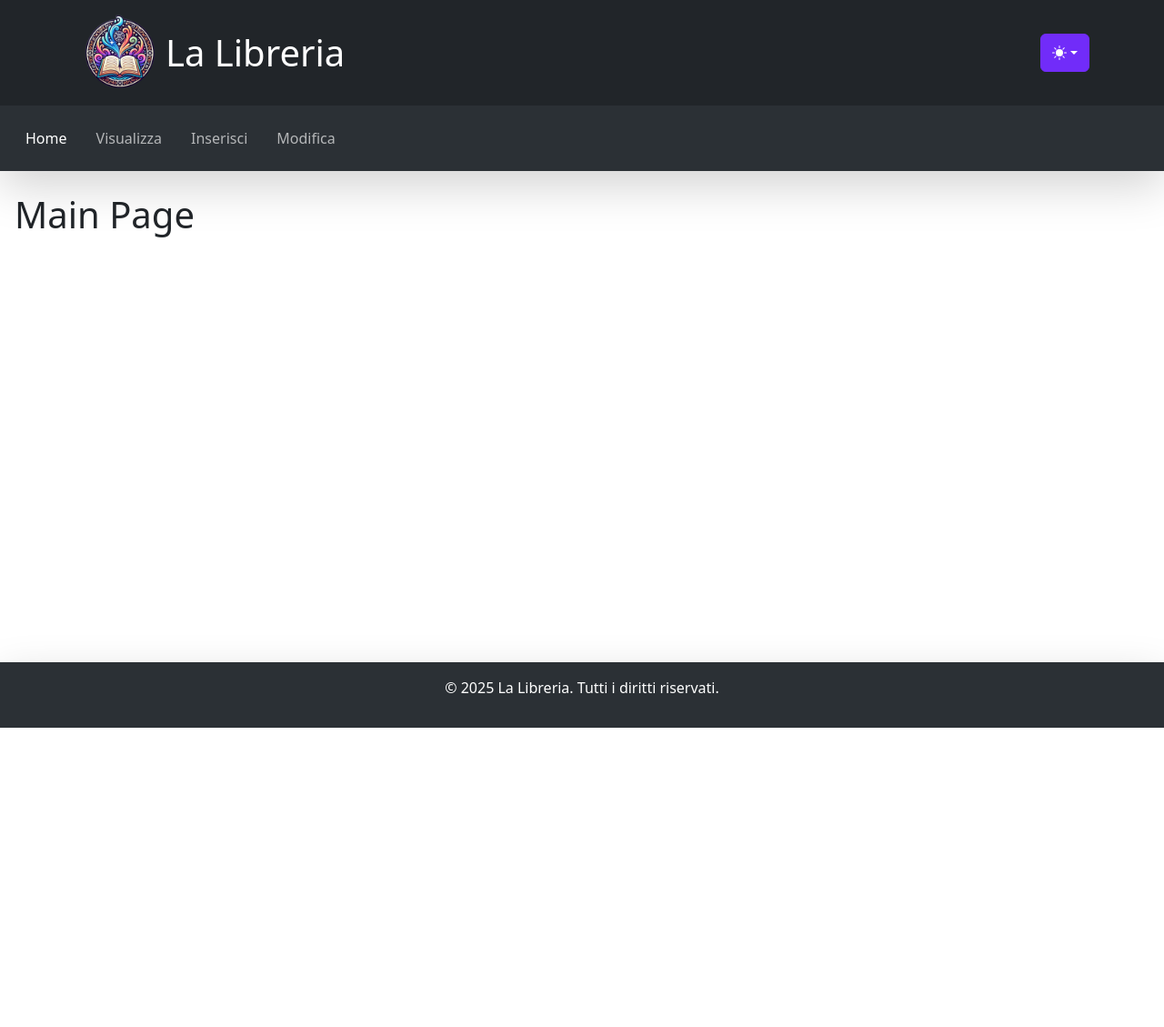
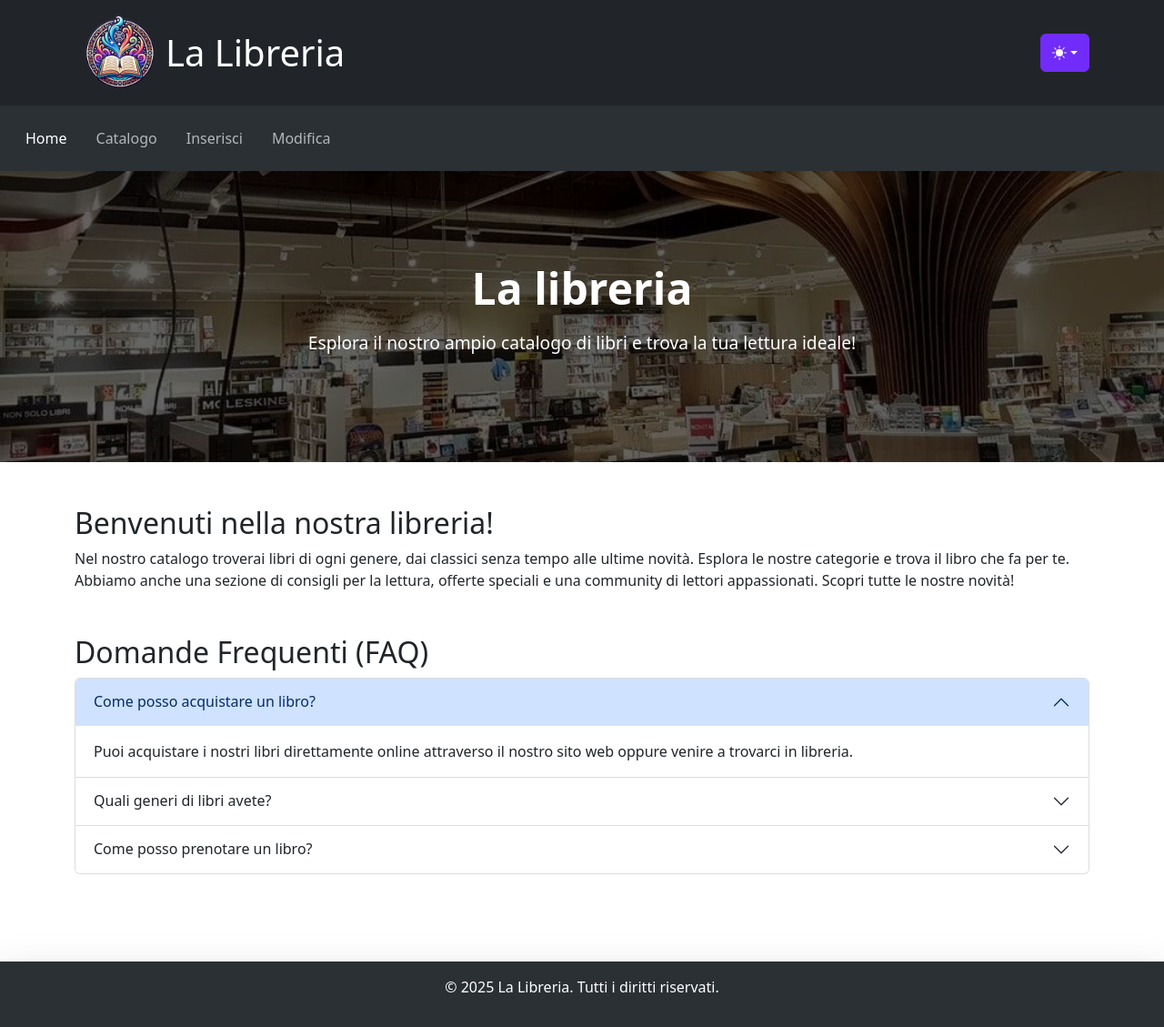
Before and after one commit to matteofuso/Libreria, a PHP site: page / in a window 1280 px wide. Shown: the whole page at 91% size. Before the commit the page ends 800 px from the top, so only its background shows below. Run offline with PHP 8.4, Linux system fonts and the light colour scheme.

Commit message:
Homepage and minor changes

```diff
--- a/componenti/alert.php
+++ b/componenti/alert.php
@@ -29,7 +29,7 @@ if (isset($_GET['succ'])){
         $succ = '-1';
     }
     echo "<div class='alert alert-success alert-dismissible d-flex align-items-center' role='alert'>
-          <svg class='bi flex-shrink-0 me-2' role='img' aria-label='Success:'><path d='M8 16A8 8 0 1 0 8 0a8 8 0 0 0 0 16zm.93-9.412-1 4.705c-.07.34.029.533.304.533.194 0 .487-.07.686-.246l-.088.416c-.287.346-.92.598-1.465.598-.703 0-1.002-.422-.808-1.319l.738-3.468c.064-.293.006-.399-.287-.47l-.451-.081.082-.381 2.29-.287zM8 5.5a1 1 0 1 1 0-2 1 1 0 0 1 0 2z'/></svg>
+          <svg class='bi flex-shrink-0 me-2' role='img' aria-label='Success:'><path d='M16 8A8 8 0 1 1 0 8a8 8 0 0 1 16 0zm-3.97-3.03a.75.75 0 0 0-1.08.022L7.477 9.417 5.384 7.323a.75.75 0 0 0-1.06 1.06L6.97 11.03a.75.75 0 0 0 1.079-.02l3.992-4.99a.75.75 0 0 0-.01-1.05z'/></svg>
           <div class='flex-grow-1'>$successes[$succ]</div>
           <button type='button' class='btn-close' data-bs-dismiss='alert' aria-label='Close'></button>
     </div>";
--- a/componenti/header.php
+++ b/componenti/header.php
@@ -1,7 +1,7 @@
 <?php
 $pages = [
     "Home" => ".",
-    "Visualizza" => "visualizza.php",
+    "Catalogo" => "catalogo.php",
     "Inserisci" => "inserisci.php",
     "Modifica" => "modifica.php",
 ];
--- a/database/insert.php
+++ b/database/insert.php
@@ -54,7 +54,7 @@ if ($_SERVER['REQUEST_METHOD'] === 'POST'){
         header('Location: ../inserisci.php?err=2');
         exit();
     }
-    header('Location: ../visualizza.php');
+    header('Location: ../catalogo.php?succ=0');
 } else {
     if (isset($_GET['err'])){
         header("Location: ../inserisci.php?err=$_GET[err]");
--- a/index.php
+++ b/index.php
@@ -19,8 +19,67 @@ $nav_page = 'Home';
 <body class="d-flex flex-column">
     <?php include 'componenti/header.php'; ?>
 
-    <main class="flex-grow-1 my-4 mx-3">
-        <h1>Main Page</h1>
+    <main class="flex-grow-1">
+        <section class="hero">
+            <div class="overlay">
+                <h1>La libreria</h1>
+                <p class="mx-3">Esplora il nostro ampio catalogo di libri e trova la tua lettura ideale!</p>
+            </div>
+        </section>
+
+        <section class="my-5">
+            <div class="container">
+                <h2>Benvenuti nella nostra libreria!</h2>
+                <p>
+                    Nel nostro catalogo troverai libri di ogni genere, dai classici senza tempo alle ultime novità. Esplora le nostre categorie e trova il libro che fa per te.<br>
+                    Abbiamo anche una sezione di consigli per la lettura, offerte speciali e una community di lettori appassionati. Scopri tutte le nostre novità!
+                </p>
+            </div>
+        </section>
+
+        <section class="my-5">
+            <div class="container">
+                <h2>Domande Frequenti (FAQ)</h2>
+                <div class="accordion" id="accordionFAQ">
+                    <div class="accordion-item">
+                        <h2 class="accordion-header" id="headingOne">
+                            <button class="accordion-button" type="button" data-bs-toggle="collapse" data-bs-target="#collapseOne" aria-expanded="true" aria-controls="collapseOne">
+                                Come posso acquistare un libro?
+                            </button>
+                        </h2>
+                        <div id="collapseOne" class="accordion-collapse collapse show" aria-labelledby="headingOne" data-bs-parent="#accordionFAQ">
+                            <div class="accordion-body">
+                                Puoi acquistare i nostri libri direttamente online attraverso il nostro sito web oppure venire a trovarci in libreria.
+                            </div>
+                        </div>
+                    </div>
+                    <div class="accordion-item">
+                        <h2 class="accordion-header" id="headingTwo">
+                            <button class="accordion-button collapsed" type="button" data-bs-toggle="collapse" data-bs-target="#collapseTwo" aria-expanded="false" aria-controls="collapseTwo">
+                                Quali generi di libri avete?
+                            </button>
+                        </h2>
+                        <div id="collapseTwo" class="accordion-collapse collapse" aria-labelledby="headingTwo" data-bs-parent="#accordionFAQ">
+                            <div class="accordion-body">
+                                Offriamo una vasta selezione che include narrativa, saggistica, libri per bambini, romanzi, e molto altro. Controlla il nostro catalogo per tutte le opzioni!
+                            </div>
+                        </div>
+                    </div>
+                    <div class="accordion-item">
+                        <h2 class="accordion-header" id="headingThree">
+                            <button class="accordion-button collapsed" type="button" data-bs-toggle="collapse" data-bs-target="#collapseThree" aria-expanded="false" aria-controls="collapseThree">
+                                Come posso prenotare un libro?
+                            </button>
+                        </h2>
+                        <div id="collapseThree" class="accordion-collapse collapse" aria-labelledby="headingThree" data-bs-parent="#accordionFAQ">
+                            <div class="accordion-body">
+                                Puoi prenotare un libro direttamente sul nostro sito web oppure telefonicamente.
+                            </div>
+                        </div>
+                    </div>
+                </div>
+            </div>
+        </section>
     </main>
 
     <?php include 'componenti/footer.php'; ?>
--- a/styles/main.css
+++ b/styles/main.css
@@ -34,3 +34,34 @@ body{
     width: 100%;
     overflow-x: auto;
 }
+
+.hero {
+    background-image: url('../images/hero.webp');
+    background-size: cover;
+    background-position: center;
+    height: 40vh;
+}
+
+.hero .overlay {
+    height: 100%;
+    background-color: rgba(0, 0, 0, 0.6); /* Transparent black overlay */
+    color: white;
+    text-align: center;
+    display: flex;
+    flex-direction: column;
+    justify-content: center;
+}
+
+.hero h1 {
+    font-size: 3rem;
+    font-weight: bold;
+}
+
+.hero p {
+    font-size: 1.2rem;
+    margin-top: 10px;
+}
+
+.accordion-item {
+    border: 1px solid #ddd;
+}
```
Also changed, not shown: catalogo.php (renamed from visualizza.php, +5 -5 lines), modifica.php (added, +32 -0 lines), images/hero.webp (added).
